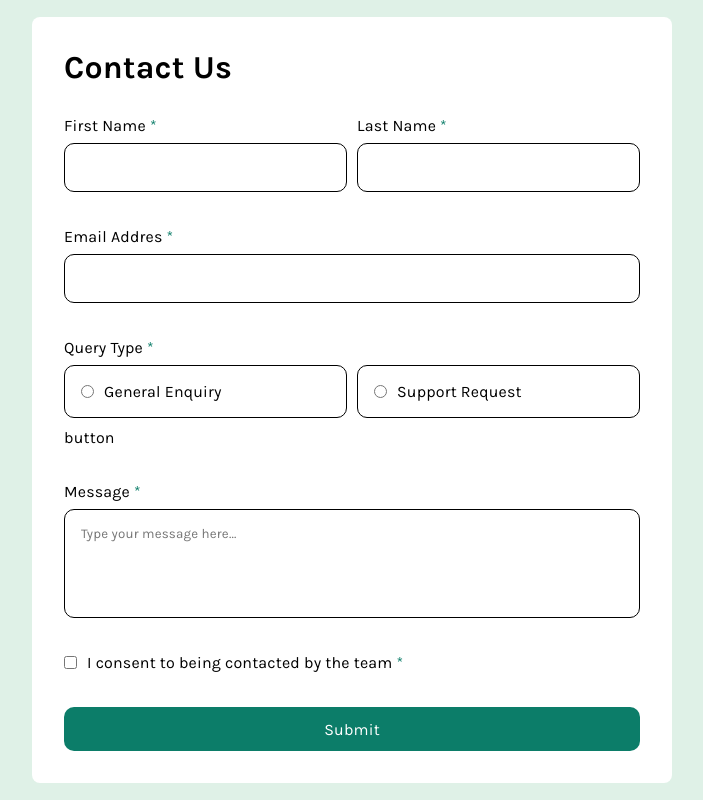
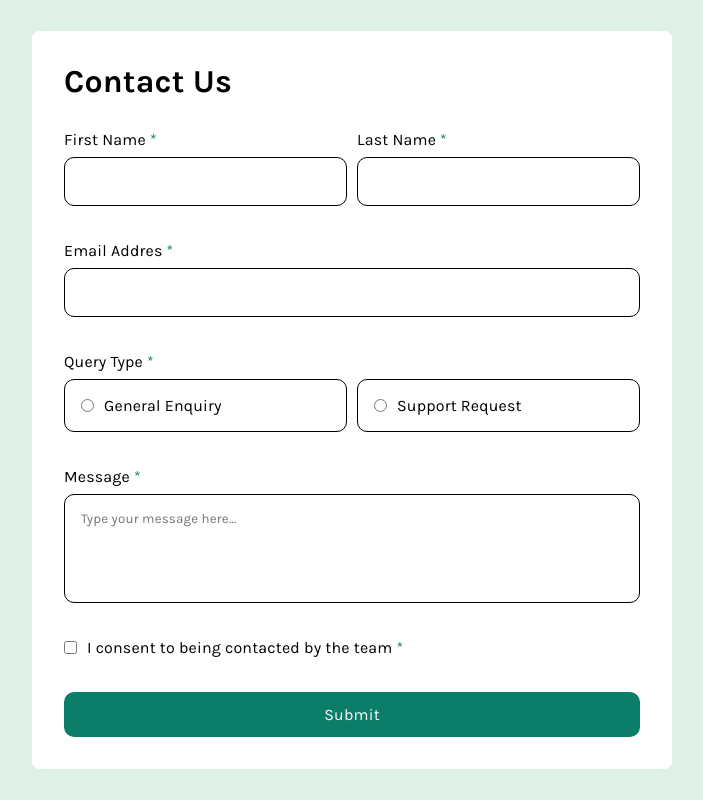
Before and after one commit to BernardoWE/Contact-form-react, a React (Vite) app: page / in a window 1280 px wide. Shown: the whole page, without its empty margins (288-991 px from the left). Built offline with nearby package versions, Linux system fonts and the light colour scheme.

Commit message:
removido um texto button escrito erroneamente

```diff
--- a/src/pages/Home/index.jsx
+++ b/src/pages/Home/index.jsx
@@ -157,7 +157,6 @@ function App() {
 
                             </label>
 
-                       button
 
 
                     </section>
```
